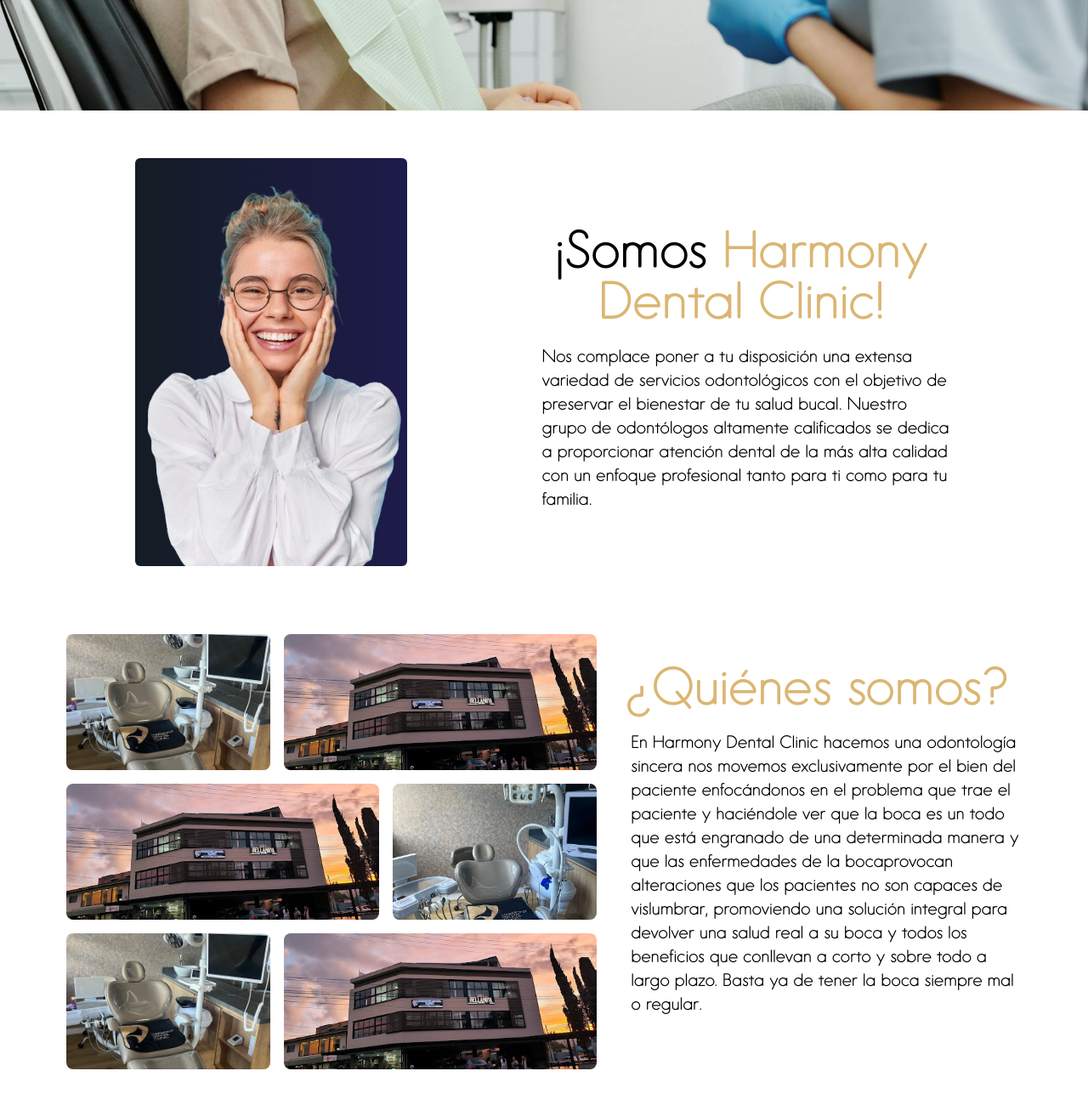
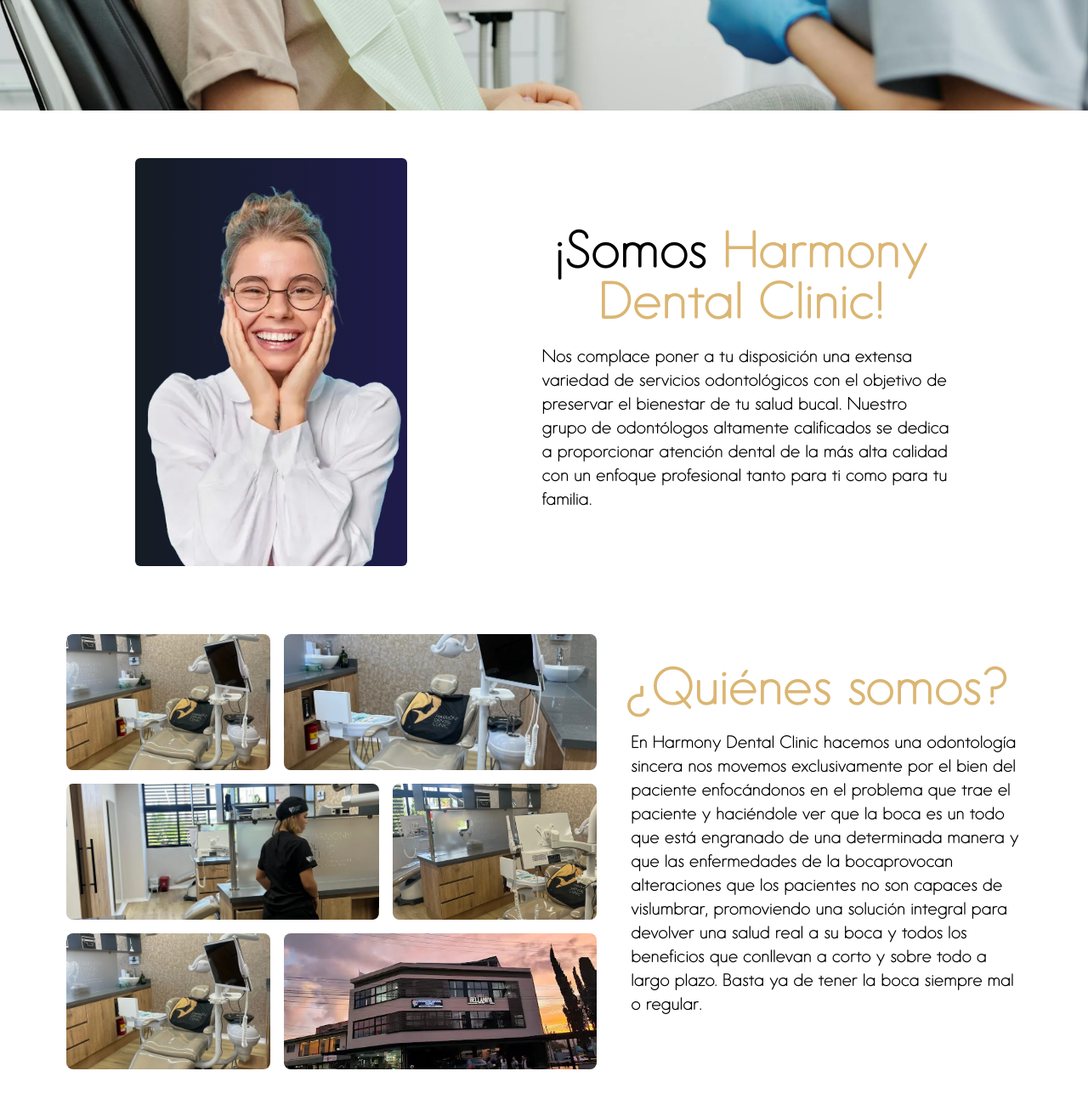
Before and after one commit to leonelvalentinn/Harmony, an Astro site: page / in a window 1280 px wide. Shown: the part 600-1900 px from the top of the page at 85% size. Built offline with nearby package versions, Linux system fonts and the light colour scheme; Astro itself is replaced by a stand-in of ours.

Commit message:
Hero Component

```diff
--- a/src/components/Hero.astro
+++ b/src/components/Hero.astro
@@ -2,11 +2,12 @@
 
 ---
 
-<section class="w-full flex justify-center items-center flex-col">
-  <div class="w-full max-w-screen-xl px-4 py-14 md:flex md:justify-evenly md:items-center">
-    <img class="mb-6 rounded-md bg-gradient-to-r from-blue-100 to-indigo-950 md:max-w-80" src="/somos-img.png" alt="Imagen Somos">
+<section class="w-full flex justify-center items-center flex-col" id="Nosotros">
+  <div class="w-full max-w-screen-xl px-4 py-14 flex justify-center items-center flex-col md:flex-row md:justify-evenly ">
+    <h1 class="font-black text-4xl text-center pb-3 md:hidden">¡Somos <strong class="text-gold-100">Harmony Dental Clinic!</strong></h1>
+    <img class="mb-6 rounded-md bg-gradient-to-r from-blue-100 to-indigo-950 md:max-w-80" src="/somos-img.webp" alt="Imagen Somos">
     <div class=" max-w-[500px]">
-      <h1 class="font-black text-4xl text-center md:text-6xl">¡Somos <strong class="text-gold-100">Harmony Dental Clinic!</strong></h1>
+      <h1 class="hidden font-black text-4xl text-center md:text-6xl md:block">¡Somos <strong class="text-gold-100">Harmony Dental Clinic!</strong></h1>
       <p class="text-lg mt-4 text-start font-semibold md:text-xl md:pl-4">Nos complace poner a tu disposición una extensa variedad de servicios odontológicos con el objetivo de preservar el bienestar de tu salud bucal. Nuestro grupo de odontólogos altamente calificados se dedica a proporcionar atención dental de la más alta calidad con un enfoque profesional tanto para ti como para tu familia.</p>
     </div>
   </div>
@@ -16,12 +17,12 @@
       <p class="text-lg mt-4 text-start font-semibold md:text-xl md:pl-6">En Harmony Dental Clinic hacemos una odontología sincera nos movemos exclusivamente por el bien del paciente enfocándonos en el problema que trae el paciente y haciéndole ver que la boca es un todo que está engranado de una determinada manera y que las enfermedades de la bocaprovocan alteraciones que los pacientes no son capaces de vislumbrar, promoviendo una solución integral para devolver una salud real a su boca y todos los beneficios que conllevan a corto y sobre todo a largo plazo. Basta ya de tener la boca siempre mal o regular.</p>
     </div>
     <section class="w-full grid grid-cols-10 auto-rows-[10rem] gap-4 place-content-center md:w-1/2 md:auto-rows-[10rem]">
-      <img class="w-full h-full col-span-4 rounded-lg relative img-c object-cover" src="/c-1.jpg" alt="COnsultorio">
-      <img class="w-full h-full col-span-6 rounded-lg relative img-c object-cover" src="/c-2.jpg" alt="COnsultorio">
-      <img class="w-full h-full col-span-6 rounded-lg relative img-c object-cover" src="/c-2.jpg" alt="COnsultorio">
-      <img class="w-full h-full col-span-4 rounded-lg relative img-c object-cover" src="/c-3.jpg" alt="Consultorio">
-      <img class="w-full h-full col-span-4 rounded-lg relative img-c object-cover" src="/c-1.jpg" alt="Consultorio">
-      <img class="w-full h-full col-span-6 rounded-lg relative img-c object-cover" src="/c-2.jpg" alt="COnsulorio">
+      <img class="w-full h-full col-span-4 rounded-lg relative img-c object-cover" src="/c-1.webp" alt="COnsultorio">
+      <img class="w-full h-full col-span-6 rounded-lg relative img-c object-cover" src="/c-2.webp" alt="COnsultorio">
+      <img class="w-full h-full col-span-6 rounded-lg relative img-c object-cover" src="/c-3.webp" alt="COnsultorio">
+      <img class="w-full h-full col-span-4 rounded-lg relative img-c object-cover" src="/c-4.webp" alt="Consultorio">
+      <img class="w-full h-full col-span-4 rounded-lg relative img-c object-cover" src="/c-1.webp" alt="Consultorio">
+      <img class="w-full h-full col-span-6 rounded-lg relative img-c object-cover" src="/c-6.webp" alt="COnsulorio">
     </section>
   </section>
 </section>
```
